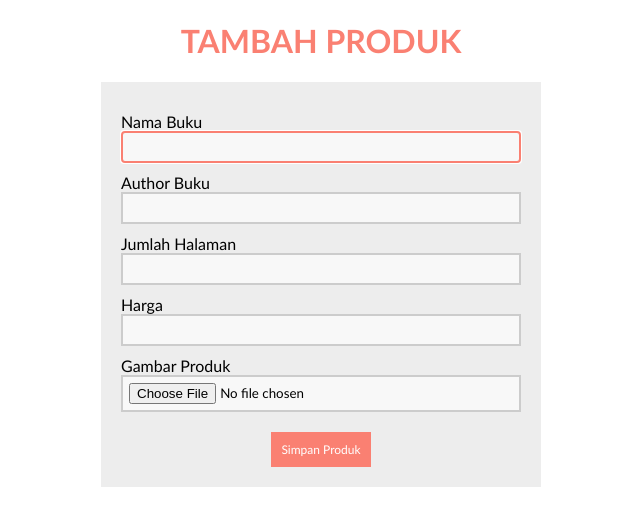
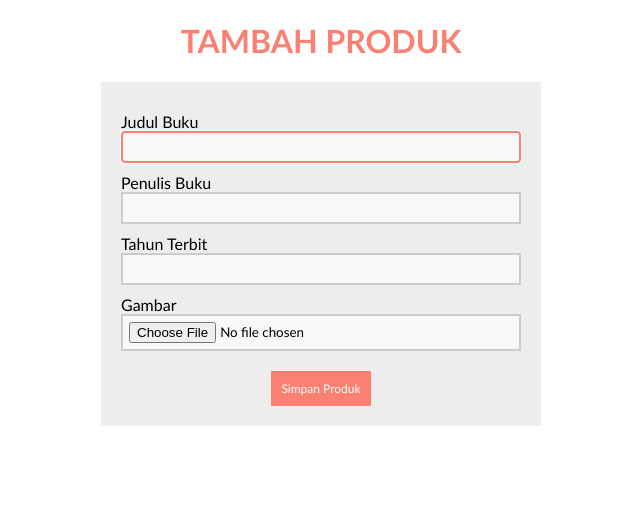
Before and after one commit to Ninaarosita/prakweb_b_203040082, a PHP site: page /tambah_produk.php in a window 1280 px wide. Shown: the top 526 px of the page, without its empty margins (319-959 px from the left). Run offline with PHP 8.4, Linux system fonts and the light colour scheme.

Commit message:
update tambahProduk

```diff
--- a/pw/tambah_produk.php
+++ b/pw/tambah_produk.php
@@ -58,23 +58,20 @@
       <form method="POST" action="proses_tambah.php" enctype="multipart/form-data" >
       <section class="base">
         <div>
-          <label>Nama Buku</label>
+          <label>Judul Buku</label>
           <input type="text" name="nama" autofocus="" required="" />
         </div>
         <div>
-          <label>Author Buku</label>
+          <label>Penulis Buku</label>
          <input type="text" name="author" />
         </div>
         <div>
-          <label>Jumlah Halaman</label>
+          <label>Tahun Terbit</label>
          <input type="text" name="jumlah_halaman" required="" />
         </div>
+
         <div>
-          <label>Harga</label>
-         <input type="text" name="harga" required="" />
-        </div>
-        <div>
-          <label>Gambar Produk</label>
+          <label>Gambar</label>
          <input type="file" name="gambar" required="" />
         </div>
         <div>
```
Also changed, not shown: pw/proses_tambah.php (+3 -4 lines), pw/gambar/111-KitaPergi.jpg (added), pw/gambar/357-KitaPergi.jpg (added), pw/gambar/554-965-KitaPergi.jpg (added), pw/gambar/734-KitaPergi.jpg (added), pw/gambar/965-KitaPergi.jpg (added).
